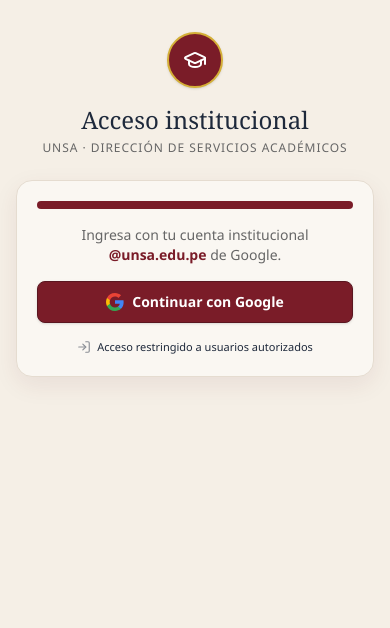
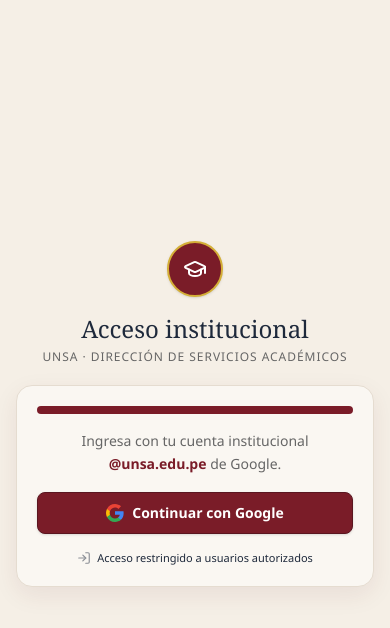
Before and after one commit to LucelyMendoza/dashboard-unsa, a Next.js app: page /login in a window 390 px wide. Shown: the top 628 px of the page. Built offline with nearby package versions, Linux system fonts and the light colour scheme; no server answers.

Commit message:
Login centrado visual

```diff
--- a/src/app/login/page.tsx
+++ b/src/app/login/page.tsx
@@ -71,9 +71,9 @@
 
   return (
     <div className="min-h-screen bg-[var(--crema)]">
-      <div className="flex items-center justify-center px-4 py-8 sm:py-16">
-        <div className="w-full max-w-md">
-          <div className="text-center mb-6 sm:mb-8">
+      <div className="flex min-h-screen items-center justify-center px-4 py-10 sm:py-16">
+        <div className="w-full max-w-md -translate-y-2 sm:-translate-y-3">
+          <div className="text-center mb-5 sm:mb-8">
             <div className="mx-auto w-14 h-14 rounded-full flex items-center justify-center mb-4 shadow-sm border-2" style={{ backgroundColor: 'var(--granate)', borderColor: 'var(--dorado)' }}>
               <GraduationCap className="text-white" size={24} />
             </div>
@@ -83,7 +83,7 @@
 
           <div className="bg-[var(--papel)] border rounded-2xl shadow-[0_8px_24px_rgba(90,22,32,0.08)] p-5 sm:p-7 space-y-4" style={{ borderColor: 'var(--linea)' }}>
             <div className="h-2 rounded-full" style={{ backgroundColor: 'var(--granate)' }} />
-            <p className="text-sm text-[var(--texto-sec)] text-center">
+            <p className="text-sm sm:text-[15px] text-[var(--texto-sec)] text-center max-w-sm mx-auto leading-relaxed">
               Ingresa con tu cuenta institucional <span className="font-semibold" style={{ color: 'var(--granate)' }}>@unsa.edu.pe</span> de Google.
             </p>
 
```
